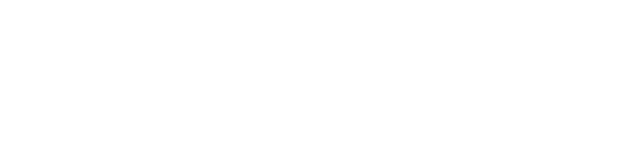
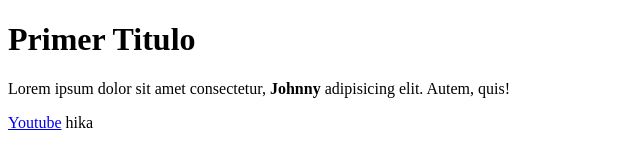
Before and after one commit to johnnyea/LDSS, a plain HTML site: page Html/index.html in a window 1280 px wide. Shown: the whole page, without its empty margins (0-640 px from the left). Drawn offline with Linux system fonts and the light colour scheme.

Commit message:
clase html2

```diff
--- a/Html/index.html
+++ b/Html/index.html
@@ -1,3 +1,15 @@
-<html>
+<!DOCTYPE html>
+<html lang="en">
+<head>
+    <meta charset="UTF-8">
+    <meta name="viewport" content="width=device-width, initial-scale=1.0">
+    <title>Document</title>
+</head>
+<body>
+    <h1>Primer Titulo</h1>
+    <p>Lorem ipsum dolor sit amet consectetur, <b>Johnny </b>adipisicing elit. Autem, quis!</p>
+    <a href="https://www.youtube.com">Youtube</a>
 
+    <label for=""> hika</label>
+</body>
 </html>
```
